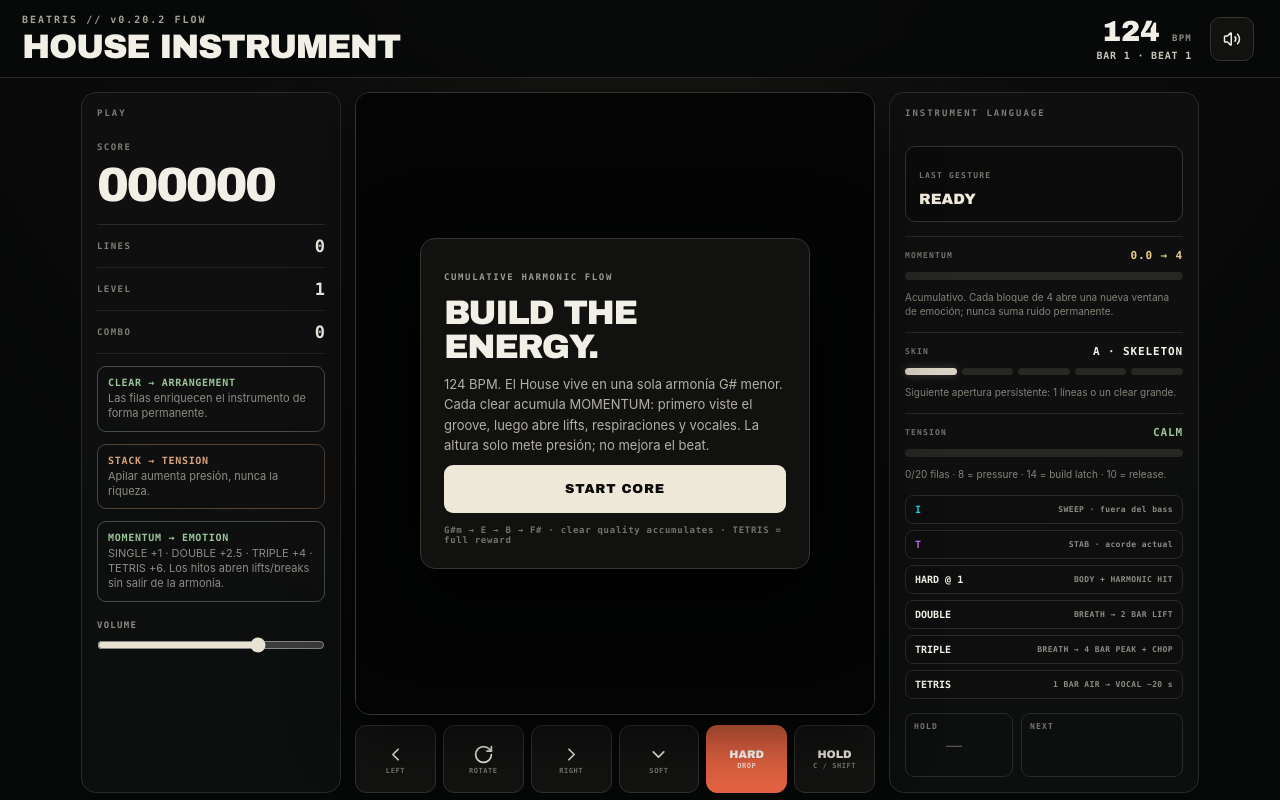
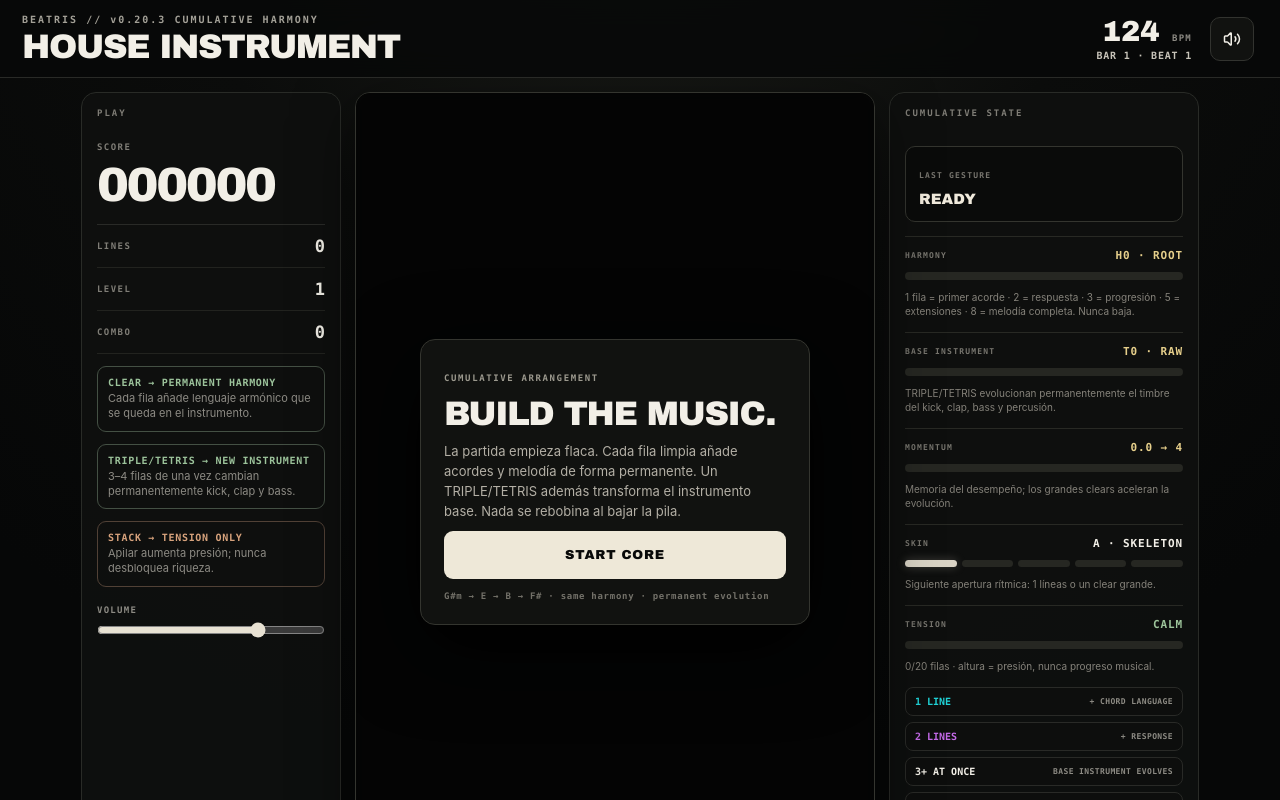
Before and after one commit to emmanuel56mixta-ctrl/beatriz, a React (Vite) app: page / in a window 1280 px wide. Shown: the top 800 px of the page. Built offline with nearby package versions, Linux system fonts and the light colour scheme.

Commit message:
Expose permanent harmony and instrument evolution

```diff
--- a/src/components/game/Beatris.tsx
+++ b/src/components/game/Beatris.tsx
@@ -4,7 +4,7 @@ import { Session, type CoreHud } from "@/game/session";
 import { MiniPiece } from "@/components/game/MiniPiece";
 
 const SKINS=["SKELETON","HATS","BASS","OPEN","FULL"];
-const emptyHud:CoreHud={score:0,high:0,lines:0,level:1,combo:0,tetrises:0,bpm:124,bar:1,beat:1,step:0,boardHeight:0,skinStage:0,skinName:"SKELETON",section:"A",tension:"CALM",lastGesture:"READY",flash:null,momentum:0,nextMomentum:4,hold:null,canHold:true,next:[]};
+const emptyHud:CoreHud={score:0,high:0,lines:0,level:1,combo:0,tetrises:0,bpm:124,bar:1,beat:1,step:0,boardHeight:0,skinStage:0,skinName:"SKELETON",section:"A",tension:"CALM",lastGesture:"READY",flash:null,momentum:0,nextMomentum:4,harmonyStage:0,harmonyName:"ROOT",instrumentTier:0,instrumentName:"RAW",hold:null,canHold:true,next:[]};
 
 export function Beatris(){
   const canvasRef=useRef<HTMLCanvasElement>(null);const sessionRef=useRef<Session|null>(null);
@@ -18,7 +18,7 @@ export function Beatris(){
 
   return <main className="v20-shell">
     <header className="v20-top">
-      <div><div className="v20-kicker">BEATRIS // v0.20.2 FLOW</div><h1>HOUSE INSTRUMENT</h1></div>
+      <div><div className="v20-kicker">BEATRIS // v0.20.3 CUMULATIVE HARMONY</div><h1>HOUSE INSTRUMENT</h1></div>
       <div className="v20-clock"><strong>{hud.bpm}</strong><span>BPM</span><b>BAR {hud.bar} · BEAT {hud.beat}</b></div>
       <button className="icon-btn" onClick={toggleMute} aria-label={muted?"Activar audio":"Silenciar"}>{muted?<VolumeX/>:<Volume2/>}</button>
     </header>
@@ -28,9 +28,9 @@ export function Beatris(){
         <p className="panel-title">PLAY</p>
         <div className="big-stat"><span>SCORE</span><strong>{String(hud.score).padStart(6,"0")}</strong></div>
         <div className="stat-row"><span>LINES</span><b>{hud.lines}</b></div><div className="stat-row"><span>LEVEL</span><b>{hud.level}</b></div><div className="stat-row"><span>COMBO</span><b>{hud.combo}</b></div>
-        <div className="rule-card good"><b>CLEAR → ARRANGEMENT</b><small>Las filas enriquecen el instrumento de forma permanente.</small></div>
-        <div className="rule-card warn"><b>STACK → TENSION</b><small>Apilar aumenta presión, nunca la riqueza.</small></div>
-        <div className="rule-card good"><b>MOMENTUM → EMOTION</b><small>SINGLE +1 · DOUBLE +2.5 · TRIPLE +4 · TETRIS +6. Los hitos abren lifts/breaks sin salir de la armonía.</small></div>
+        <div className="rule-card good"><b>CLEAR → PERMANENT HARMONY</b><small>Cada fila añade lenguaje armónico que se queda en el instrumento.</small></div>
+        <div className="rule-card good"><b>TRIPLE/TETRIS → NEW INSTRUMENT</b><small>3–4 filas de una vez cambian permanentemente kick, clap y bass.</small></div>
+        <div className="rule-card warn"><b>STACK → TENSION ONLY</b><small>Apilar aumenta presión; nunca desbloquea riqueza.</small></div>
         <label className="volume">VOLUME<input type="range" min="0" max="1" step="0.01" value={volume} onChange={e=>{const v=Number(e.target.value);setVolume(v);sessionRef.current?.setVolume(v);}}/></label>
       </aside>
 
@@ -38,7 +38,7 @@ export function Beatris(){
         <div className="v20-well">
           <canvas ref={canvasRef}/>
           {hud.flash&&mode==="playing"?<div className="event-flash">{hud.flash}</div>:null}
-          {mode==="title"?<div className="v20-overlay"><div className="start-card"><span>CUMULATIVE HARMONIC FLOW</span><h2>BUILD THE ENERGY.</h2><p>124 BPM. El House vive en una sola armonía G# menor. Cada clear acumula MOMENTUM: primero viste el groove, luego abre lifts, respiraciones y vocales. La altura solo mete presión; no mejora el beat.</p><button onClick={start}>START CORE</button><small>G#m → E → B → F# · clear quality accumulates · TETRIS = full reward</small></div></div>:null}
+          {mode==="title"?<div className="v20-overlay"><div className="start-card"><span>CUMULATIVE ARRANGEMENT</span><h2>BUILD THE MUSIC.</h2><p>La partida empieza flaca. Cada fila limpia añade acordes y melodía de forma permanente. Un TRIPLE/TETRIS además transforma el instrumento base. Nada se rebobina al bajar la pila.</p><button onClick={start}>START CORE</button><small>G#m → E → B → F# · same harmony · permanent evolution</small></div></div>:null}
           {mode==="paused"?<div className="v20-overlay"><div className="pause-card"><h2>PAUSED</h2><button onClick={()=>sessionRef.current?.resume()}><Play/> RESUME</button></div></div>:null}
           {mode==="over"?<div className="v20-overlay"><div className="pause-card"><h2>SET OVER</h2><strong>{hud.score}</strong><button onClick={()=>sessionRef.current?.restart()}>RUN AGAIN</button></div></div>:null}
         </div>
@@ -53,17 +53,19 @@ export function Beatris(){
       </section>
 
       <aside className="v20-panel music-panel">
-        <p className="panel-title">INSTRUMENT LANGUAGE</p>
+        <p className="panel-title">CUMULATIVE STATE</p>
         <div className="gesture"><span>LAST GESTURE</span><strong>{hud.lastGesture}</strong></div>
-        <section className="momentum"><header><span>MOMENTUM</span><b>{hud.momentum.toFixed(1)} → {hud.nextMomentum}</b></header><div className="momentum-bar"><i style={{width:`${momentumPct}%`}}/></div><small>Acumulativo. Cada bloque de 4 abre una nueva ventana de emoción; nunca suma ruido permanente.</small></section>
-        <section className="skin"><header><span>SKIN</span><b>{hud.section} · {hud.skinName}</b></header><div className="skin-steps">{SKINS.map((s,i)=><i key={s} className={i<=hud.skinStage?"on":""} title={s}/>)}</div><small>{nextSkin?`Siguiente apertura persistente: ${nextSkin} líneas o un clear grande.`:"FULL: los siguientes levels cambian frase/voicing, no añaden muro."}</small></section>
-        <section className="tension"><header><span>TENSION</span><b className={`state-${hud.tension.toLowerCase()}`}>{hud.tension}</b></header><div className="heightbar"><i style={{width:`${heightPct}%`}}/></div><small>{hud.boardHeight}/20 filas · 8 = pressure · 14 = build latch · 10 = release.</small></section>
-        <div className="grammar"><div><b>I</b><span>SWEEP · fuera del bass</span></div><div><b>T</b><span>STAB · acorde actual</span></div><div><b>HARD @ 1</b><span>BODY + HARMONIC HIT</span></div><div><b>DOUBLE</b><span>BREATH → 2 BAR LIFT</span></div><div><b>TRIPLE</b><span>BREATH → 4 BAR PEAK + CHOP</span></div><div><b>TETRIS</b><span>1 BAR AIR → VOCAL ~20 s</span></div></div>
+        <section className="momentum"><header><span>HARMONY</span><b>H{hud.harmonyStage} · {hud.harmonyName}</b></header><div className="momentum-bar"><i style={{width:`${hud.harmonyStage/5*100}%`}}/></div><small>1 fila = primer acorde · 2 = respuesta · 3 = progresión · 5 = extensiones · 8 = melodía completa. Nunca baja.</small></section>
+        <section className="momentum"><header><span>BASE INSTRUMENT</span><b>T{hud.instrumentTier} · {hud.instrumentName}</b></header><div className="momentum-bar"><i style={{width:`${hud.instrumentTier/3*100}%`}}/></div><small>TRIPLE/TETRIS evolucionan permanentemente el timbre del kick, clap, bass y percusión.</small></section>
+        <section className="momentum"><header><span>MOMENTUM</span><b>{hud.momentum.toFixed(1)} → {hud.nextMomentum}</b></header><div className="momentum-bar"><i style={{width:`${momentumPct}%`}}/></div><small>Memoria del desempeño; los grandes clears aceleran la evolución.</small></section>
+        <section className="skin"><header><span>SKIN</span><b>{hud.section} · {hud.skinName}</b></header><div className="skin-steps">{SKINS.map((s,i)=><i key={s} className={i<=hud.skinStage?"on":""} title={s}/>)}</div><small>{nextSkin?`Siguiente apertura rítmica: ${nextSkin} líneas o un clear grande.`:"FULL: desde aquí cambia el voicing/timbre, no se forma un muro de capas."}</small></section>
+        <section className="tension"><header><span>TENSION</span><b className={`state-${hud.tension.toLowerCase()}`}>{hud.tension}</b></header><div className="heightbar"><i style={{width:`${heightPct}%`}}/></div><small>{hud.boardHeight}/20 filas · altura = presión, nunca progreso musical.</small></section>
+        <div className="grammar"><div><b>1 LINE</b><span>+ CHORD LANGUAGE</span></div><div><b>2 LINES</b><span>+ RESPONSE</span></div><div><b>3+ AT ONCE</b><span>BASE INSTRUMENT EVOLVES</span></div><div><b>5+ TOTAL</b><span>7TH/9TH + TOP NOTES</span></div><div><b>TETRIS</b><span>AIR → VOCAL ~20 s + EVOLUTION</span></div></div>
         <section className="queue"><div><span>HOLD</span>{hud.hold?<MiniPiece type={hud.hold} cell={7}/>:<em>—</em>}</div><div><span>NEXT</span><div className="next-list">{hud.next.slice(0,3).map((p,i)=><MiniPiece key={`${p}-${i}`} type={p} cell={i===0?7:5}/>)}</div></div></section>
       </aside>
     </section>
 
-    <footer className="v20-tests"><span>LOCK</span><span>I ≠ T</span><span>HARD @1 ≠ OFF</span><span>CLEAR GRAMMAR</span><span>8-BAR BREATH</span><span>HEAD-NOD</span><span>CLEARS IMPROVE</span><span>MOMENTUM ACCUMULATES</span><span>ONE HARMONIC WORLD</span></footer>
+    <footer className="v20-tests"><span>LOCK</span><span>I ≠ T</span><span>HARD @1 ≠ OFF</span><span>CLEAR = PERMANENT HARMONY</span><span>TRIPLE = INSTRUMENT EVOLUTION</span><span>HEAD-NOD</span><span>STACK ≠ PROGRESS</span><span>ONE HARMONIC WORLD</span></footer>
   </main>;
 }
 
```
